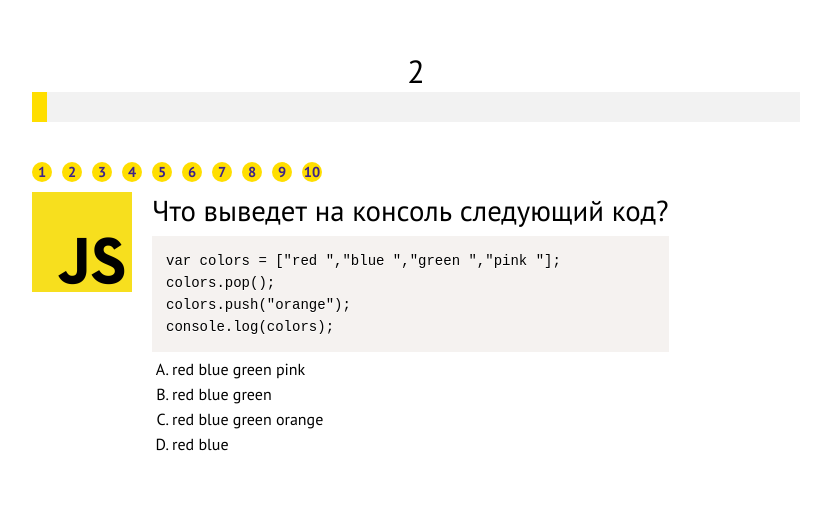
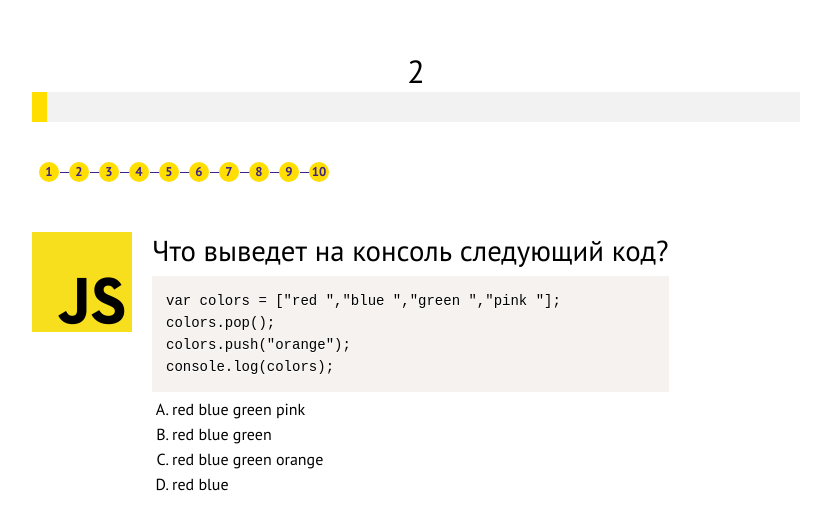
Before and after one commit to melnychuk1/Quiz-project, a website built with webpack: page src/html/quiz.html in a window 1280 px wide. Both pictures are taken after a click on the element "FrontEnd Quiz!". Shown: the whole page, without its empty margins (224-1055 px from the left). Built offline with nearby package versions, Linux system fonts and the light colour scheme; files whose address does not match are found by name.

Commit message:
fix bag from test quiz version

```diff
--- a/src/js/quiz.js
+++ b/src/js/quiz.js
@@ -24,7 +24,7 @@ const questionCode = document.getElementById("question-code");
 const lastQuestion = questions.length - 1;
 let runningQuestion = 0;
 let count = 0;
-const questionTime = 100; // 10s
+const questionTime = 100; // 100s
 const gaugeWidth = 100; // 100%
 const gaugeUnit = gaugeWidth / questionTime;
 let TIMER;
@@ -35,13 +35,13 @@ function renderQuestion(){
     let q = questions[runningQuestion];
 
 
-    questionCode.innerHTML = `<pre class="language-javascript"><code>${q.code}</code></pre>`
+    questionCode.innerHTML = `<pre class="language-javascript"><code>${q.code}</code></pre>`;
     question.innerHTML = `<p>${q.question}</p>`;
     qImg.innerHTML = `<img src="${q.imgSrc}">`;
     choiceA.innerHTML = q.choiceA;
     choiceB.innerHTML = q.choiceB;
     choiceC.innerHTML = q.choiceC;
-    choiceD.innerHTML = q.choiceD
+    choiceD.innerHTML = q.choiceD;
 
 }
 
@@ -115,6 +115,7 @@ function checkAnswer(answer){
 
 // answer is correct
 function answerIsCorrect(){
+    console.log(document.getElementById(runningQuestion));
     document.getElementById(runningQuestion).style.backgroundColor = "#0f0";
 }
 
--- a/src/scss/main-content.scss
+++ b/src/scss/main-content.scss
@@ -8,6 +8,8 @@ $green: #20b2aa;
 $gray: #d3d3d3;
 $grayF2: #F2F2F2;
 $yellow: #ffde00;
+
+$brakepoint: 768px;
 
 //Helpers
 %h-transition-25{
@@ -27,7 +29,7 @@ body{
 
 .container{
   margin : 50px auto;
-  width : 768px;
+  width : 360px;
   position: relative;
 
   &__quiz{
@@ -44,9 +46,9 @@ body{
   border: 2px solid $gray;
   text-align: center;
   cursor: pointer;
-  position: absolute;
-  left:300px;
-  top:50px;
+  width: 200px;
+  margin: auto;
+  margin-top: 90px;
   color: $gray;
   display: flex;
   align-items: center;
@@ -62,6 +64,7 @@ body{
 .quiz-img {
   width : 100px;
   height : 100px;
+  margin-bottom: 30px;
 
   img{
     width: 100%;
@@ -137,6 +140,8 @@ body{
 .progress{
   display: flex;
   padding: 10px 0;
+  margin-bottom: 30px;
+  flex-wrap: wrap;
 
   &__item{
     @extend %h-transition-25;
@@ -145,20 +150,41 @@ body{
     background: $yellow;
     border-radius: 50%;
     margin: 0 5px;
-    cursor: pointer;
     text-align: center;
-    line-height: 18px;
+    line-height: 17px;
+    position: relative;
+    margin-bottom: 10px;
 
     &:before{
       @extend %h-transition-25;
-      font-size: 0.9rem;
+      font-size: .8rem;
       font-weight: bold;
       counter-increment: progress-counter;
       content: counter(progress-counter);
       color: $primary-color;
     }
 
+    &::after{
+      content: '';
+      width: 14px;
+      height: 1px;
+      background: $primary-color;
+      position: absolute;
+      top: 10px;
+      right: -15px
+    }
+
     &:first-child{
+      margin-left: 0;
+    }
+
+    &:last-child{
+      &::after{
+        display: none;
+      }
+    }
+
+    &:nth-child(10n + 1){
       margin-left: 0;
     }
   }
@@ -187,3 +213,29 @@ body{
     color: $white;
   }
 }
+
+@media screen and (min-width: $brakepoint) {
+  .container {
+    width : 768px;
+  }
+
+  .question-card{
+    display: flex;
+
+    &__left{
+      margin-right: 20px;
+    }
+  }
+
+  .quiz-img {
+    margin-bottom: 0;
+  }
+
+  .progress{
+    &__item{
+      &:nth-child(10n + 1){
+        margin-left: 7px;
+      }
+    }
+  }
+}
--- a/src/scss/prism.css
+++ b/src/scss/prism.css
@@ -13,7 +13,7 @@ pre[class*="language-"] {
 	font-family: Consolas, Monaco, 'Andale Mono', monospace;
 	direction: ltr;
 	text-align: left;
-	white-space: pre;
+	white-space: pre-line;
 	word-spacing: normal;
 	word-break: normal;
 	line-height: 1.5;
```
